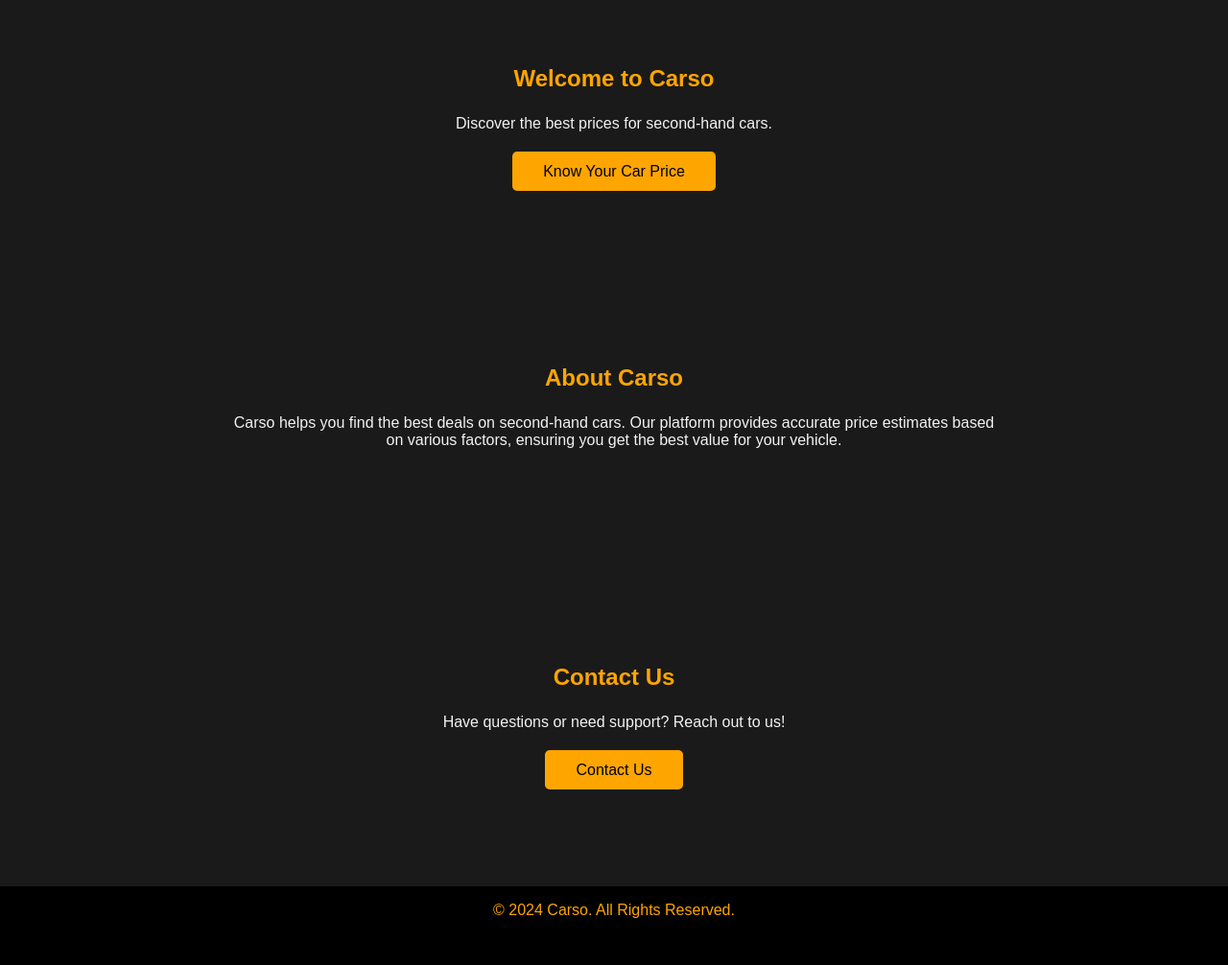
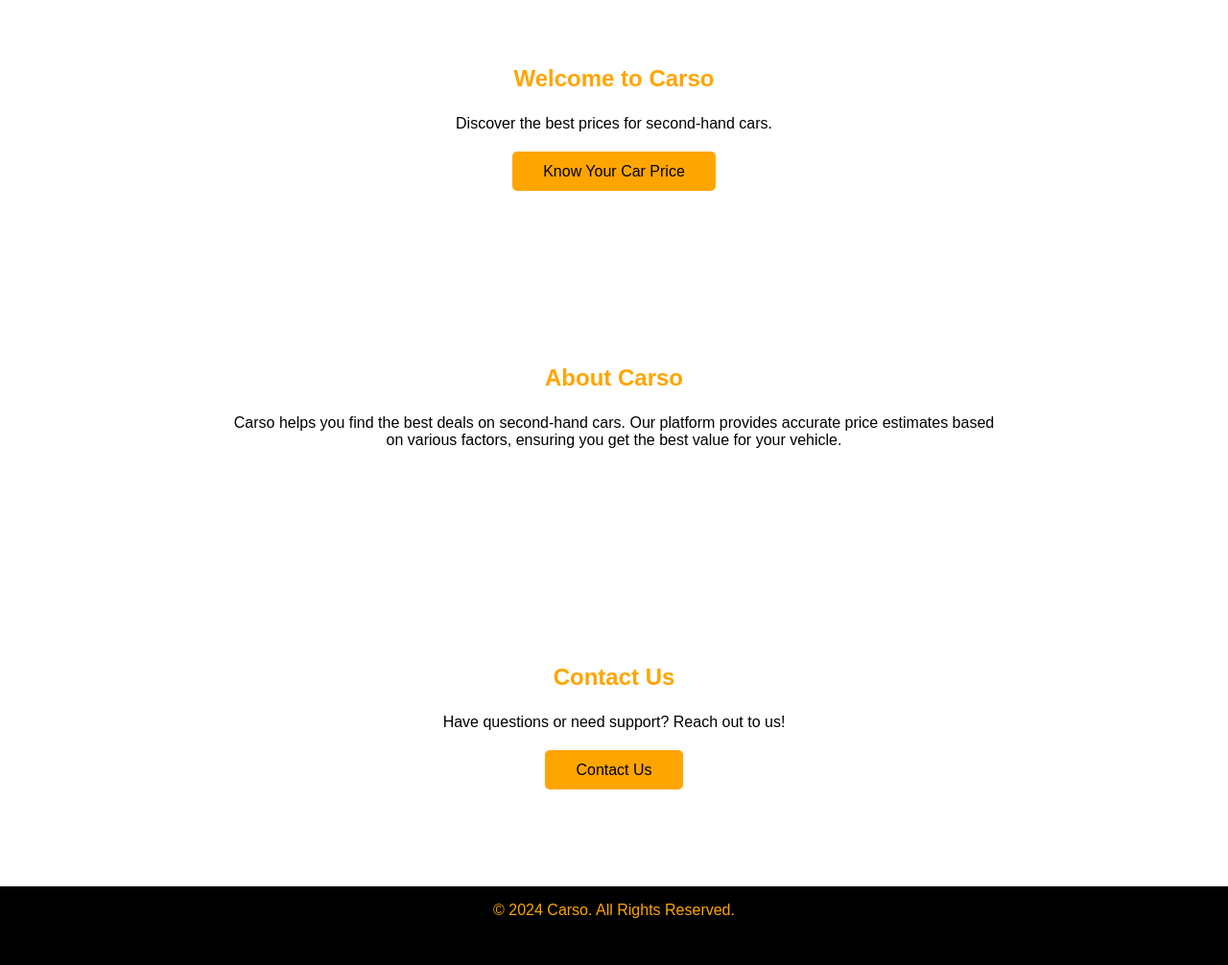
Before and after one commit to rajpatel2309/raj_patel, a Flask app: page / in a window 1280 px wide. Shown: the part 60-1066 px from the top of the page at 96% size. Run offline with Flask 3, Linux system fonts and the light colour scheme.

Commit message:
3rd June

```diff
--- a/templates/contactus.html
+++ b/templates/contactus.html
@@ -138,8 +138,8 @@
             <div class="logo">Carso</div>
             <ul>
                 <li><a href="/">Home</a></li>
-                <li><a href="#about">About</a></li>
-                <li><a href="contact.html">Contact Us</a></li>
+                <li><a href="/#about">About</a></li>
+                <li><a href="/contact">Contact Us</a></li>
             </ul>
         </nav>
     </header>
--- a/templates/home.html
+++ b/templates/home.html
@@ -14,8 +14,8 @@
 
         body {
             font-family: 'Arial', sans-serif;
-            background-color: #1a1a1a;
-            color: #f2f2f2;
+            background-color: #ffffff; /* Changed to white background */
+            color: #000000; /* Changed to black text color */
             overflow-x: hidden;
         }
 
```
Also changed, not shown: templates/prjc.jpeg (added).
